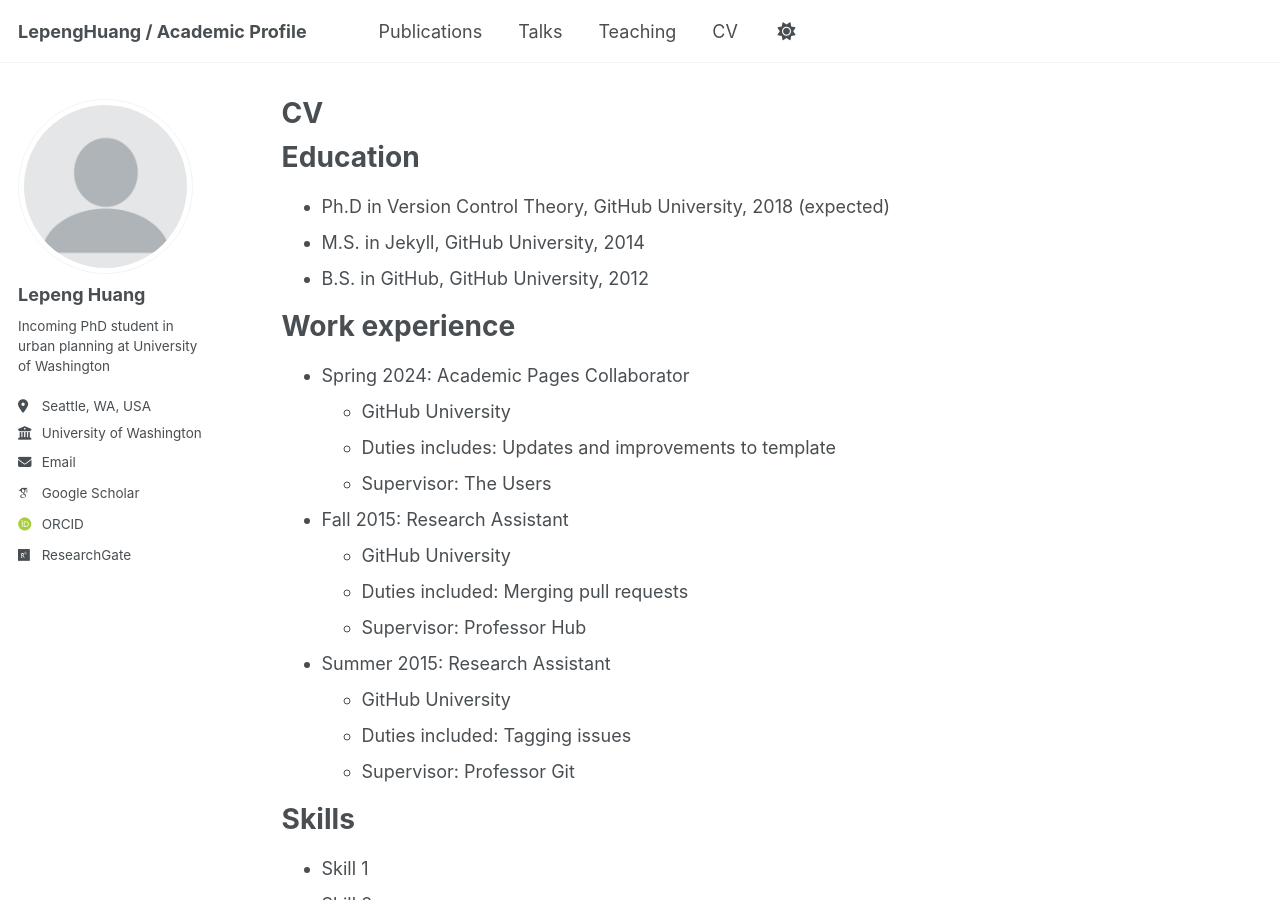
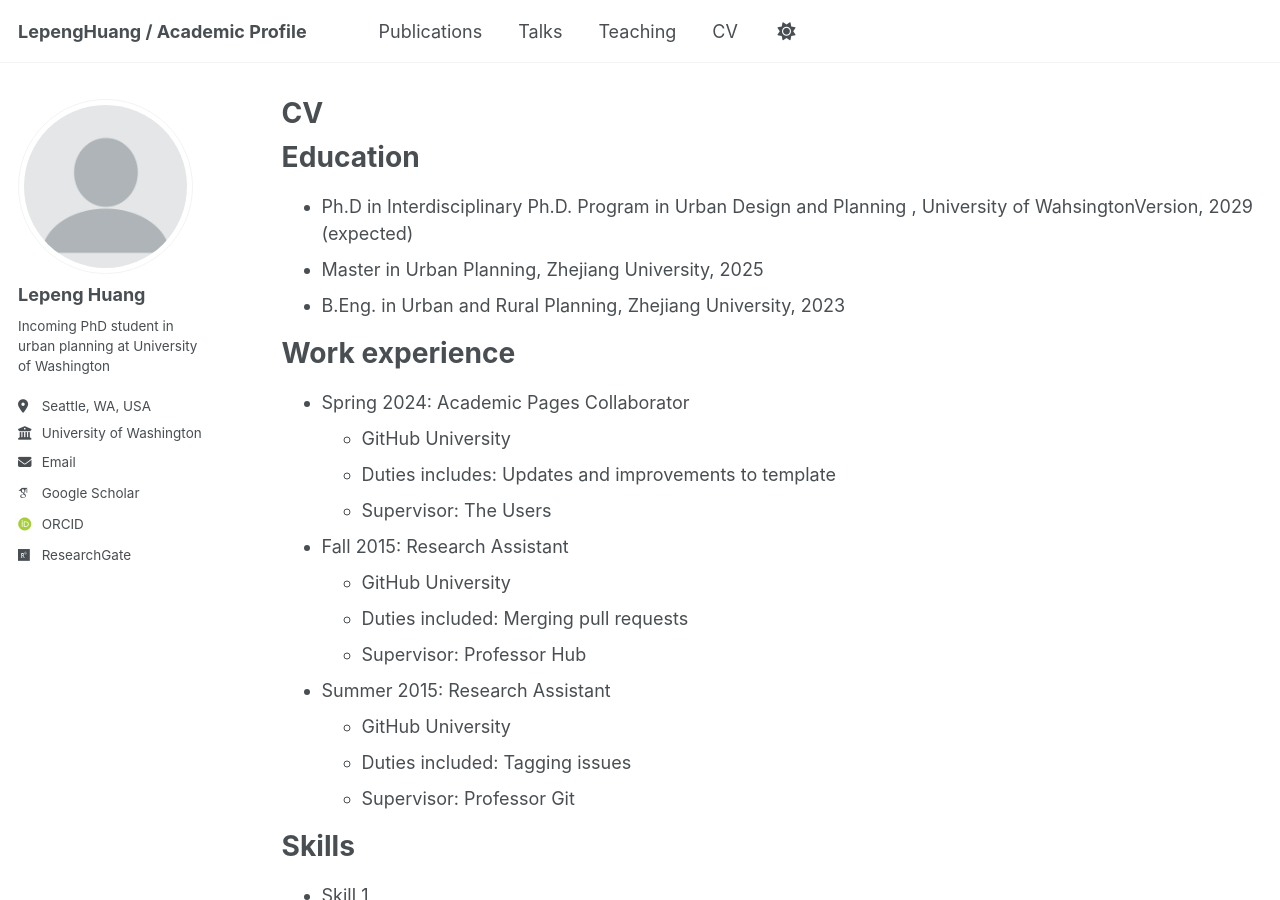
Before and after one commit to lepenghuang/lepenghuang.github.io, a Jekyll site: the page built from _pages/cv.md, in a window 1280 px wide and 900 px high. Built offline with Jekyll 4.4.1, drawn with Linux system fonts in a browser that asks for light colours; some web fonts are replaced; a script that is not in the unit is left out.

Commit message:
Update cv.md

```diff
--- a/_pages/cv.md
+++ b/_pages/cv.md
@@ -11,9 +11,9 @@ redirect_from:
 
 Education
 ======
-* Ph.D in Version Control Theory, GitHub University, 2018 (expected)
-* M.S. in Jekyll, GitHub University, 2014
-* B.S. in GitHub, GitHub University, 2012
+* Ph.D in Interdisciplinary Ph.D. Program in Urban Design and Planning , University of WahsingtonVersion, 2029 (expected)
+* Master in Urban Planning, Zhejiang University, 2025
+* B.Eng. in Urban and Rural Planning, Zhejiang University, 2023
 
 Work experience
 ======
```
